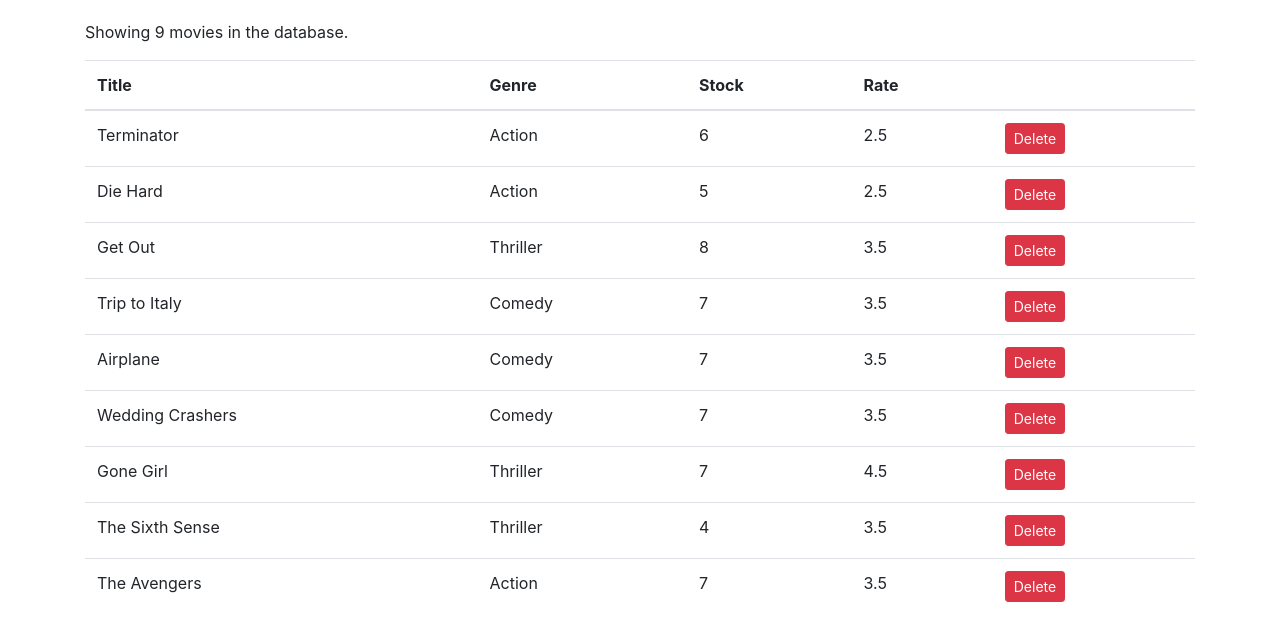
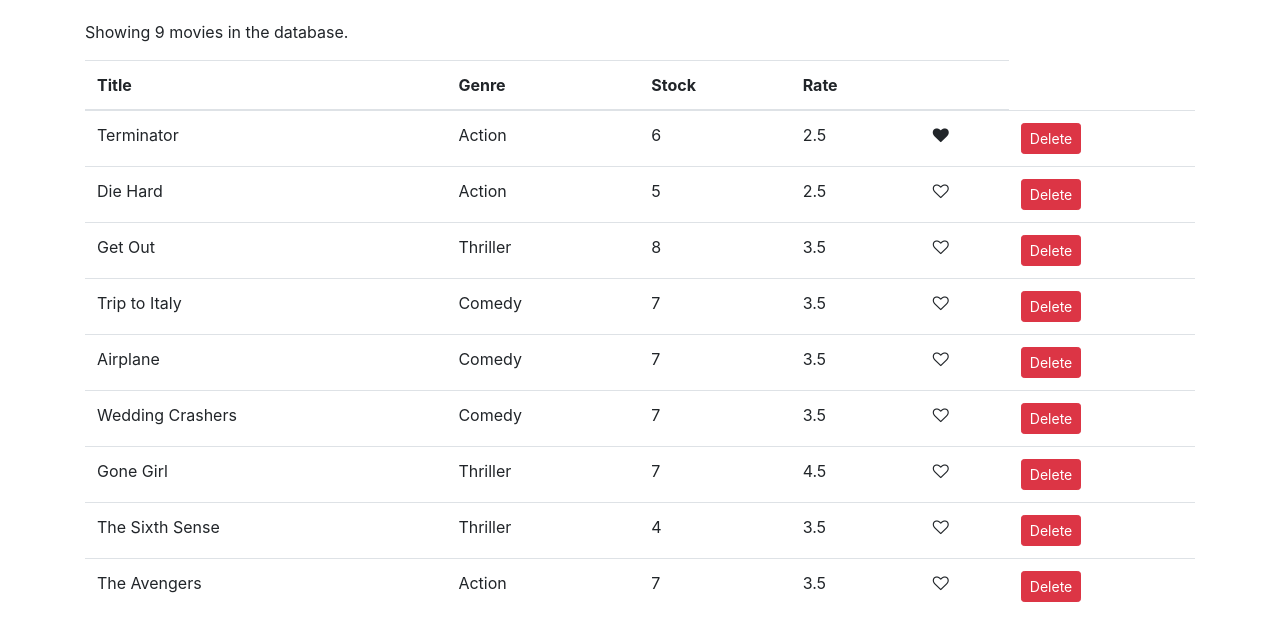
Before and after one commit to anishdass/Vidly, a React (Create React App) app: page / in a window 1280 px wide. Shown: the top 640 px of the page. Built offline with nearby package versions, Linux system fonts and the light colour scheme.

Commit message:
Added a like button

```diff
--- /dev/null
+++ b/src/component/common/like.jsx
@@ -0,0 +1,15 @@
+import React, { Component } from "react";
+
+const Like = (props) => {
+  let classes = "fa fa-heart";
+  if (!props.liked) classes += "-o";
+  return (
+    <i
+      style={{ cursor: "pointer" }}
+      onClick={props.onClick}
+      className={classes}
+      aria-hidden='true'></i>
+  );
+};
+
+export default Like;
--- a/src/component/movies.jsx
+++ b/src/component/movies.jsx
@@ -1,5 +1,6 @@
 import React, { Component } from "react";
 import { getMovies } from "../services/fakeMovieService";
+import Like from "./common/like";
 
 class Movies extends Component {
   state = {
@@ -7,7 +8,15 @@ class Movies extends Component {
   };
 
   handleDelete = (movie) => {
-    const movies = this.state.movies.filter(m => m._id != movie._id);
+    const movies = this.state.movies.filter((m) => m._id != movie._id);
+    this.setState({ movies });
+  };
+
+  handleLike = (movie) => {
+    const movies = [...this.state.movies];
+    const index = movies.indexOf(movie);
+    movies[index] = { ...movies[index] };
+    movies[index].liked = !movies[index].liked;
     this.setState({ movies });
   };
 
@@ -37,6 +46,12 @@ class Movies extends Component {
                 <td>{movie.numberInStock}</td>
                 <td>{movie.dailyRentalRate}</td>
                 <td>
+                  <Like
+                    liked={movie.liked}
+                    onClick={() => this.handleLike(movie)}
+                  />
+                </td>
+                <td>
                   <button
                     onClick={() => this.handleDelete(movie)}
                     className='btn btn-danger btn-sm'>
--- a/src/services/fakeMovieService.js
+++ b/src/services/fakeMovieService.js
@@ -8,6 +8,7 @@ const movies = [
     numberInStock: 6,
     dailyRentalRate: 2.5,
     publishDate: "2018-01-03T19:04:28.809Z",
+    liked: true,
   },
   {
     _id: "5b21ca3eeb7f6fbccd471816",
```
